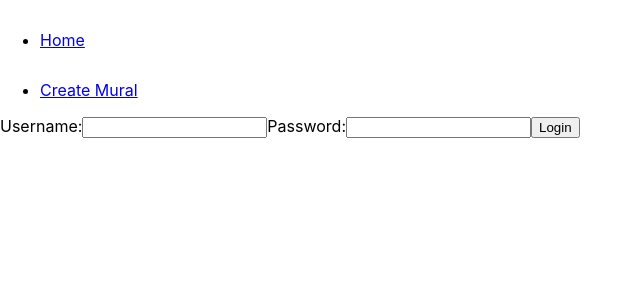
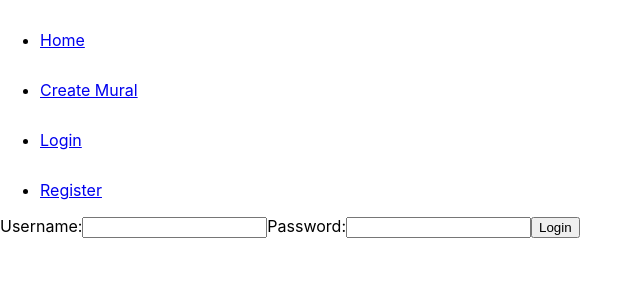
Before and after one commit to GonczarM/ArtInTheWild, a React (Create React App) app: page /users/user/login in a window 1280 px wide. Shown: the top 300 px of the page, without its empty margins (0-642 px from the left). Built offline with nearby package versions, Linux system fonts and the light colour scheme.

Commit message:
register

```diff
--- a/src/App.js
+++ b/src/App.js
@@ -1,9 +1,10 @@
 import React from 'react';
 import './App.css';
-import MuralContainer from './MuralContainer';
-import Login from './Login';
+import MuralContainer from './Murals/MuralContainer';
+import Login from './Users/Login';
 import Header from './Header'
-import CreateMural from './CreateMural'
+import CreateMural from './Murals/CreateMural'
+import Register from './Users/Register'
 import { Route, Link, Switch, Redirect } from 'react-router-dom'
 
 const My404 = () => {
@@ -40,6 +41,7 @@ class App extends React.Component {
       this.setState({
         murals: [...this.state.murals, parsedResponse.mural]
       })
+      //redirect to home page...
     }
     catch(error){
       console.log(error);
@@ -57,6 +59,7 @@ class App extends React.Component {
           <Route exact path="/murals/new" render={(props) =>
           <CreateMural {...props} addMural={this.addMural} />} />
           <Route exact path="/users/user/login" component={ Login } />
+          <Route exact path="/users" component={ Register } />
           <Route component={My404} />
         </Switch>
       </main>
--- a/src/Header/index.js
+++ b/src/Header/index.js
@@ -7,6 +7,8 @@ const Header = () => {
 			<ul>
 				<li><Link to='/murals/home'>Home</Link></li>
 				<li><Link to='/murals/new'>Create Mural</Link></li>
+				<li><Link to='/users/user/login'>Login</Link></li>
+				<li><Link to='/users'>Register</Link></li>
 			</ul>
 		</header>
 	)
--- /dev/null
+++ b/src/Users/Login/index.js
@@ -0,0 +1,60 @@
+import React, { Component } from 'react'
+
+class Login extends Component {
+	constructor(){
+		super()
+		this.state = {
+			username: '',
+			password: ''
+		}
+	}
+
+	handleChange = (event) => {
+		this.setState({
+			[event.target.name]: event.target.value
+		})
+	}
+
+	handleLogin = async (event) => {
+		event.preventDefault()
+		const loginResponse = await fetch('http://localhost:9000/users/user/login', {
+			method: 'POST',
+			credentials: 'include',
+			body: JSON.stringify(this.state),
+			headers:{
+				'Content-Type': 'application/json'
+			}
+		})
+		const parsedResponse = await loginResponse.json()
+		if(parsedResponse.session.loggedIn){
+			this.props.history.push('/murals/home');
+		}
+		console.log(parsedResponse.session.loggedIn);
+	}
+
+	render(){
+		return(
+			<form onSubmit={this.handleLogin}>
+				<label>
+					Username:
+					<input
+						type="text"
+						name="username"
+						onChange={this.handleChange}
+					/>
+				</label>
+				<label>
+					Password:
+					<input
+						type="password"
+						name="password"
+						onChange={this.handleChange}
+					/>
+				</label>
+				<button>Login</button>
+			</form>
+		)
+	}
+}
+
+export default Login
--- a/src/Login/index.js
+++ b/src/Users/Register/index.js
@@ -1,6 +1,6 @@
 import React, { Component } from 'react'
 
-class Login extends Component {
+class Register extends Component {
 	constructor(){
 		super()
 		this.state = {
@@ -15,9 +15,9 @@ class Login extends Component {
 		})
 	}
 
-	handleLogin = async (event) => {
+	handleRegister = async (event) => {
 		event.preventDefault()
-		const loginResponse = await fetch('http://localhost:9000/users/user/login', {
+		const registerResponse = await fetch('http://localhost:9000/users', {
 			method: 'POST',
 			credentials: 'include',
 			body: JSON.stringify(this.state),
@@ -25,13 +25,16 @@ class Login extends Component {
 				'Content-Type': 'application/json'
 			}
 		})
-		const parsedResponse = await loginResponse.json()
+		const parsedResponse = await registerResponse.json()
 		console.log(parsedResponse);
+		if(parsedResponse.session.loggedIn){
+			this.props.history.push('/murals/home');
+		}
 	}
 
 	render(){
 		return(
-			<form onSubmit={this.handleLogin}>
+			<form onSubmit={this.handleRegister}>
 				<label>
 					Username:
 					<input
@@ -43,15 +46,15 @@ class Login extends Component {
 				<label>
 					Password:
 					<input
-						type="text"
+						type="password"
 						name="password"
 						onChange={this.handleChange}
 					/>
 				</label>
-				<button>Login</button>
+				<button>Register</button>
 			</form>
 		)
 	}
 }
 
-export default Login
+export default Register
```
Also changed, not shown: src/Murals/CreateMural/index.js (renamed from src/CreateMural/index.js), src/Murals/EditMural/index.js (renamed from src/EditMural/index.js), src/Murals/MuralContainer/index.js (renamed from src/MuralContainer/index.js), src/Murals/MuralsList/index.js (renamed from src/MuralsList/index.js), src/logo.svg (deleted).
